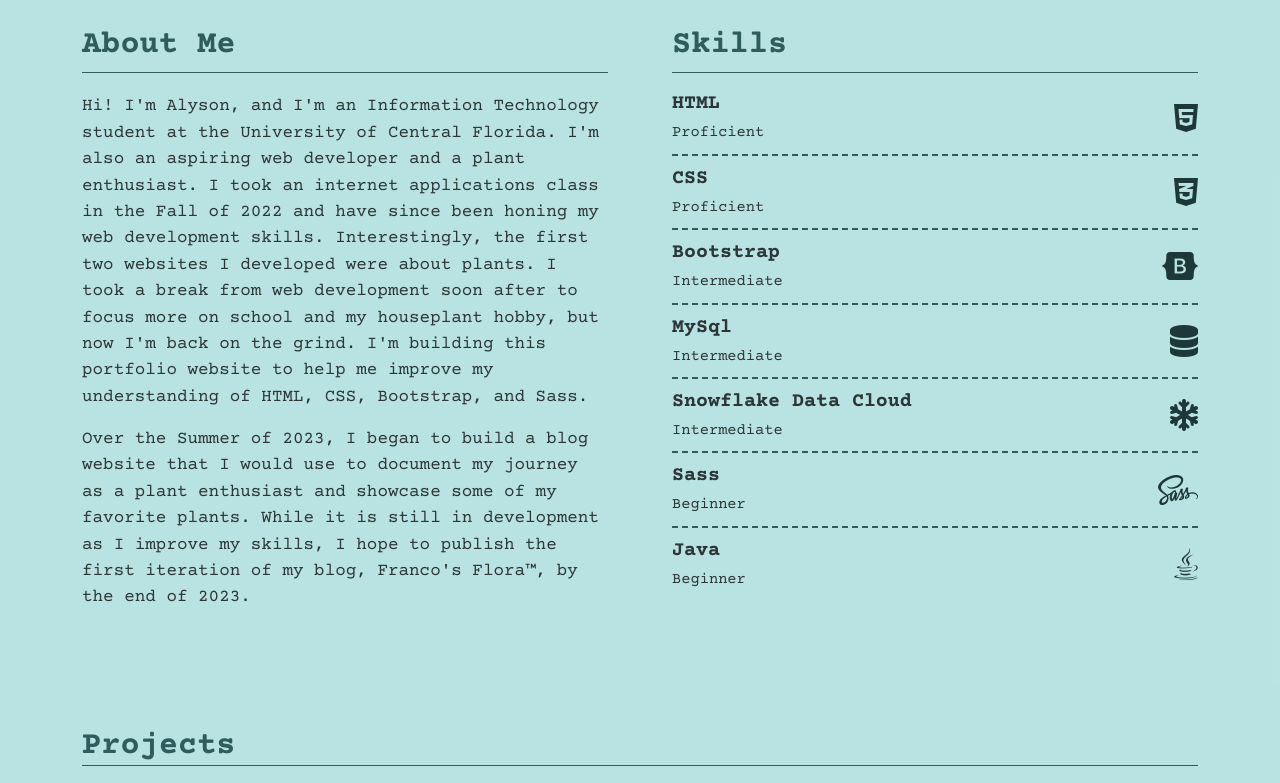
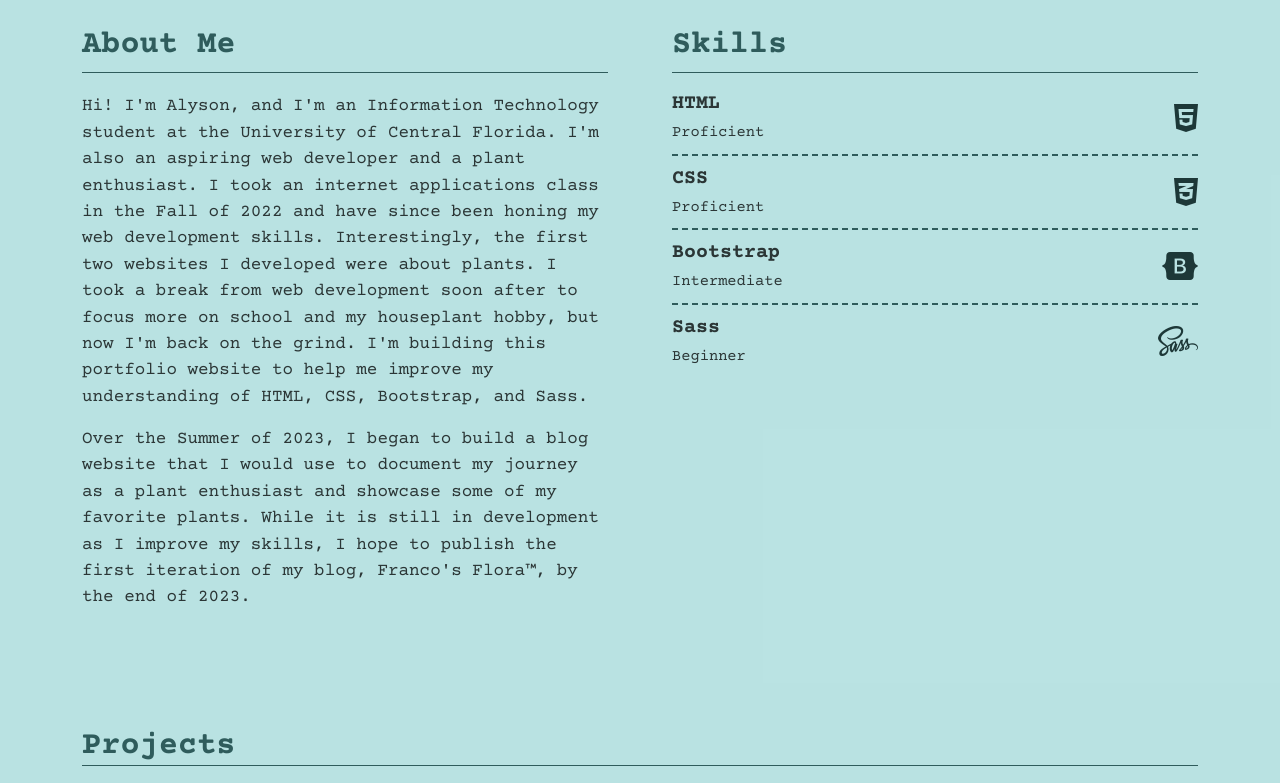
Before and after one commit to alysonfranco/portfolio.html, a website: page index.html in a window 1280 px wide. Shown: the part 588-1371 px from the top of the page. Drawn offline with nearby package versions, Linux system fonts and the light colour scheme.

Commit message:
removed unrelated skills

```diff
--- a/index.html
+++ b/index.html
@@ -51,10 +51,8 @@
             <p class="lead">
                 <span class="lead--banner">Information Technology Student</span>
             </p>
-            <!-- <div class="pt-5">
-                <a href="./assets/attachments/Resume.pdf" target="_blank"
-                    class="btn btn-light text-center  glow-animation">RESUME</a>
-            </div> -->
+            <!-- <a href="./assets/attachments/Resume.pdf" target="_blank"
+                class="btn btn-light text-center  glow-animation">RESUME</a> -->
         </div>
     </div>
     <!-- Banner -->
@@ -116,7 +114,7 @@
                             </div>
                             <i class="symbol fa-brands fa-bootstrap"></i>
                         </li>
-                        <li id="sql" class="list-group-item d-flex justify-content-between align-items-center">
+                        <!-- <li id="sql" class="list-group-item d-flex justify-content-between align-items-center">
                             <div>
                                 <div class="lead">MySql</div>
                                 <span><small class="caption">Intermediate</small></span>
@@ -129,7 +127,7 @@
                                 <span><small class="caption">Intermediate</small></span>
                             </div>
                             <i class="symbol fa-solid fa-snowflake"></i>
-                        </li>
+                        </li> -->
                         <li id="sass" class="list-group-item d-flex justify-content-between align-items-center">
                             <div>
                                 <div class="lead">Sass</div>
@@ -137,13 +135,13 @@
                             </div>
                             <i class="symbol fa-brands fa-sass"></i>
                         </li>
-                        <li id="java" class="list-group-item d-flex justify-content-between align-items-center">
+                        <!-- <li id="java" class="list-group-item d-flex justify-content-between align-items-center">
                             <div>
                                 <div class="lead">Java</div>
                                 <span><small class="caption">Beginner</small></span>
                             </div>
                             <i class="symbol fa-brands fa-java"></i>
-                        </li>
+                        </li> -->
                     </ul>
                 </div>
             </div>
```
